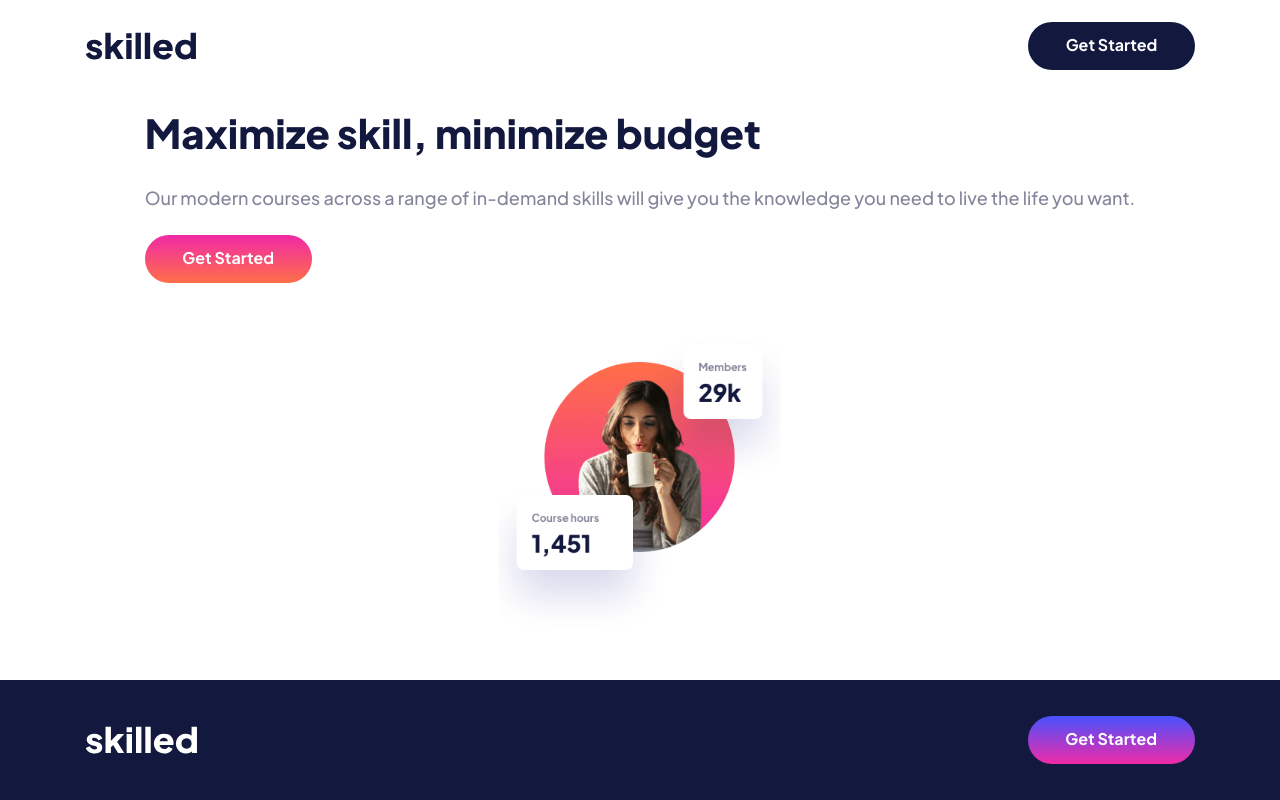
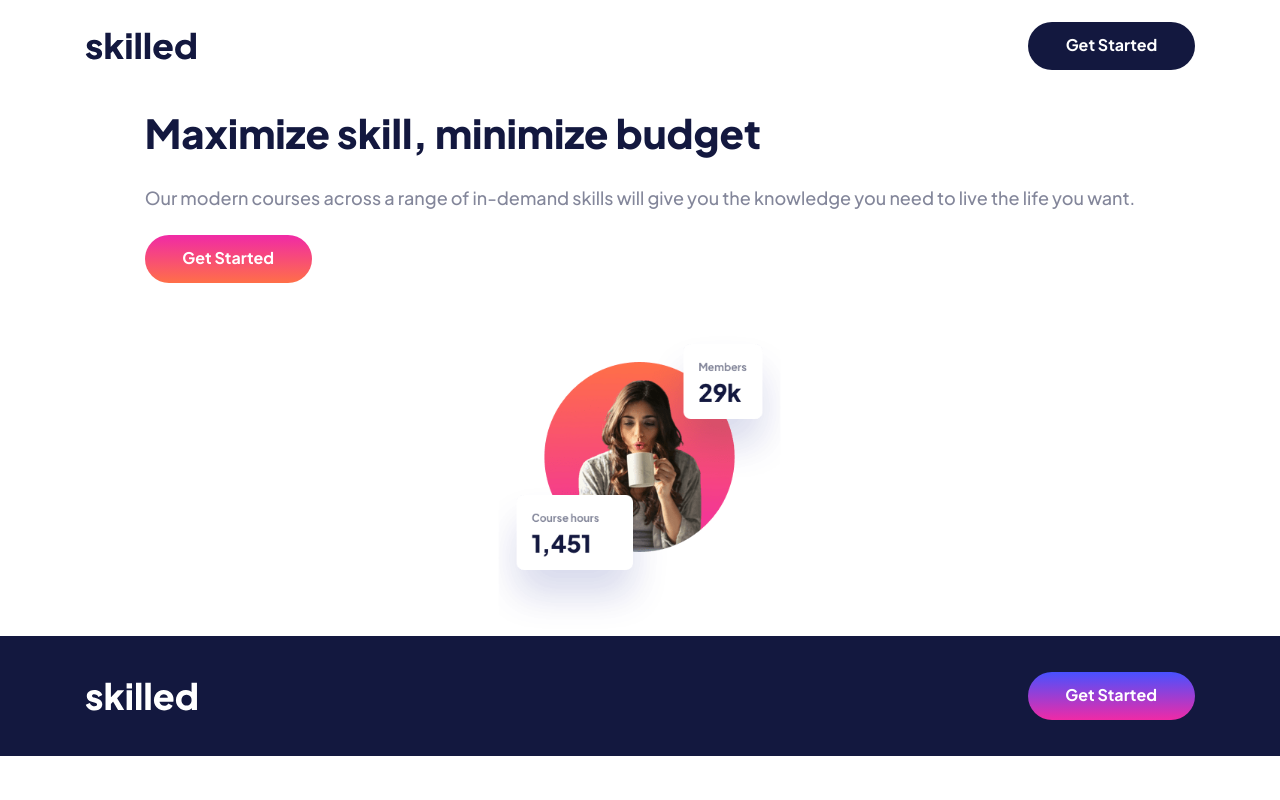
Before and after one commit to engsofjvolfe/skilled-elearning-landing-page, a plain HTML site: page index.html in a window 1280 px wide. Drawn offline with Linux system fonts and the light colour scheme.

Commit message:
FOOTER VW correction

```diff
--- a/css/header-footer.css
+++ b/css/header-footer.css
@@ -66,13 +66,12 @@ header {
 
 /* MOBILE FOOTER */
 footer {
-    width: 100%;
+    width: 100vw;
     display: flex;
     justify-content: center;
-    position: absolute;
     bottom: 0;
     background-color: var(--dark-indigo);
-    padding: 2.25rem 1rem;
+    padding: 2.25rem;
 }
 
 /* END MOBILE FOOTER */
```
